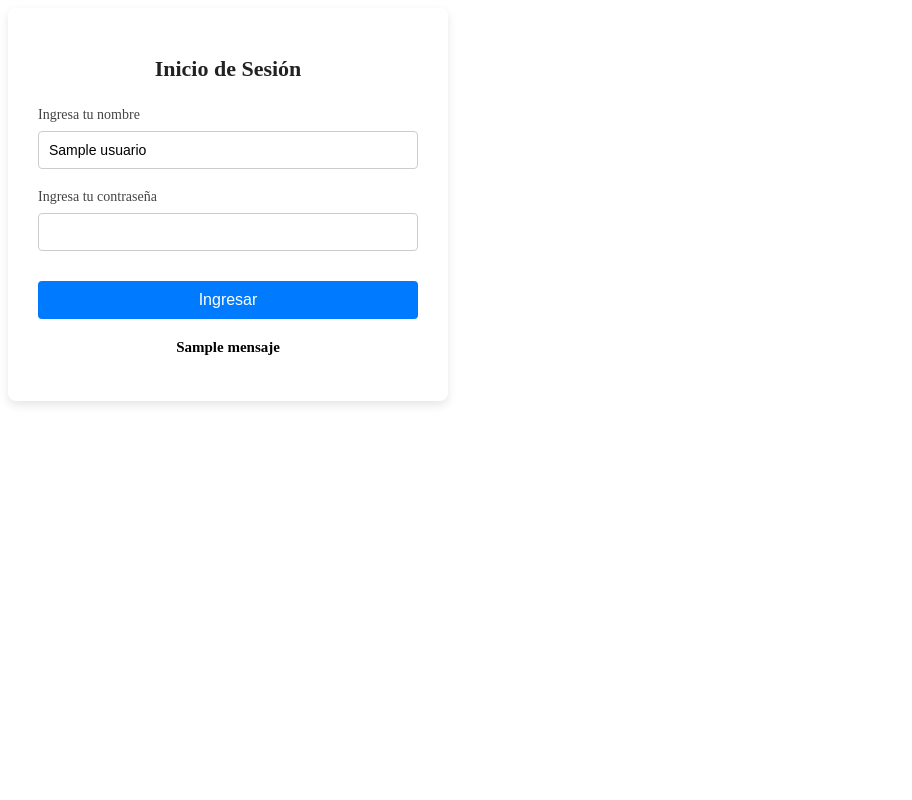
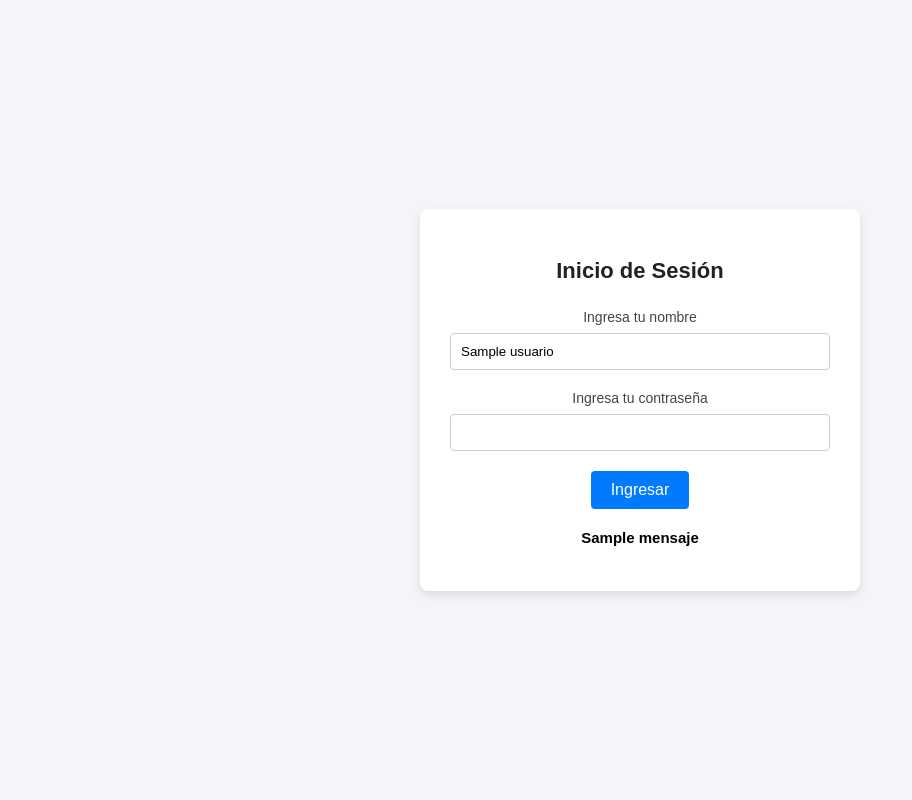
Before and after one commit to Juanin92/Examen_Programacion_Web, a Flask app: template templates/ejercicio2.html in a window 1280 px wide. Shown: the whole page, without its empty margins (0-912 px from the left). Run offline with Flask 3, Linux system fonts and the light colour scheme; the template is opened without the code that fills it: most values are stand-ins (such as "Sample title", 1, 10 or a date in 2020).

Commit message:
ferefactor: Se cambio los CSS creado en un solo archivo para mejor manejo

```diff
--- a/static/ejercicio2.css
+++ /dev/null
@@ -1,58 +0,0 @@
-.card-container {
-    background: #ffffff;
-    padding: 30px;
-    border-radius: 8px;
-    box-shadow: 0 4px 10px rgba(0,0,0,0.1);
-    width: 380px;
-    text-align: center;
-}
-
-h2 {
-    color: #222222;
-    margin-bottom: 25px;
-    font-size: 22px;
-}
-
-.form-group {
-    margin-bottom: 20px;
-    text-align: left;
-}
-
-.form-group label {
-    display: block;
-    margin-bottom: 8px;
-    color: #444444;
-    font-size: 14px;
-}
-
-.form-control {
-    width: 100%;
-    padding: 10px;
-    border: 1px solid #ccc;
-    border-radius: 4px;
-    box-sizing: border-box;
-    font-size: 14px;
-}
-
-.btn-submit {
-    background-color: #007bff;
-    color: white;
-    border: none;
-    padding: 10px 20px;
-    border-radius: 4px;
-    font-size: 16px;
-    cursor: pointer;
-    width: 100%;
-    margin-top: 10px;
-}
-
-.btn-submit:hover {
-    background-color: #0056b3;
-}
-
-.resultado-box {
-    margin-top: 20px;
-    font-size: 15px;
-    text-align: center;
-    font-weight: bold;
-}
--- /dev/null
+++ b/static/style.css
@@ -0,0 +1,102 @@
+body {
+    font-family: Arial, sans-serif;
+    background-color: #f4f4f9;
+    display: flex;
+    flex-direction: column;
+    align-items: center;
+    justify-content: center;
+    height: 100vh;
+    margin: 0;
+    padding: 0;
+}
+.card-container {
+    background: #ffffff;
+    padding: 30px;
+    border-radius: 10px;
+    box-shadow: 0 4px 10px rgba(0,0,0,0.1);
+    width: 400px;
+    text-align: center;
+}
+.menu-container{
+    display: flex;
+    gap: 30px;
+}
+.btn-ejercicio{
+    width: 150px;
+    height: 150px;
+    display: flex;
+    align-items: center;
+    justify-content: center;
+    color: white;
+    font-size: 18px;
+    font-weight: bold;
+    text-decoration: none;
+    border-radius: 4px;
+    box-shadow: 0 4px 6px rgba(0,0,0,0.1);
+    transition: transform 0.2s;
+}
+.btn-ejercicio:hover {
+    transform: scale(1.03);
+}
+.btn-ejercicio1{
+    background-color: #9c27b0;
+}
+.btn-ejercicio2{
+    background-color: #8bc34a;
+}
+.btn-submit {
+    background-color: #007bff;
+    color: white;
+    border: none;
+    padding: 10px 20px;
+    border-radius: 4px;
+    font-size: 16px;
+    cursor: pointer;
+    width: auto;
+}
+.btn-submit:hover {
+    background-color: #0056b3;
+}
+h2 {
+    color: #222222;
+    margin-bottom: 25px;
+    font-size: 22px;
+}
+.card-container {
+    background: #ffffff;
+    padding: 30px;
+    border-radius: 8px;
+    box-shadow: 0 4px 10px rgba(0,0,0,0.1);
+    width: 380px;
+    text-align: center;
+}
+.form-group {
+    margin-bottom: 20px;
+    text-align: left;
+}
+.form-group label {
+    display: block;
+    margin-bottom: 8px;
+    color: #444;
+    font-size: 14px;
+    text-align: center;
+}
+.form-control {
+    width: 100%;
+    padding: 10px;
+    border: 1px solid #ccc;
+    border-radius: 4px;
+    box-sizing: border-box;
+}
+.resultado-box-ejercicio1 {
+    margin-top: 20px;
+    text-align: left;
+    font-size: 15px;
+    color: #333;
+}
+.resultado-box-ejercicio2 {
+    margin-top: 20px;
+    font-size: 15px;
+    text-align: center;
+    font-weight: bold;
+}
--- a/templates/ejercicio1.html
+++ b/templates/ejercicio1.html
@@ -3,7 +3,7 @@
 <head>
     <meta charset="UTF-8">
     <title>Ejercicio 1 - Calculo de Compras</title>
-    <link rel="stylesheet" href="{{ url_for('static', filename='ejercicio1.css')}}">
+    <link rel="stylesheet" href="{{ url_for('static', filename='style.css')}}">
 </head>
 <body>
     <div class="card-container">
@@ -29,7 +29,7 @@
         </form>
 
         {% if resultado %}
-        <div class="resultado-box">
+        <div class="resultado-box-ejercicio1">
             <p>Nombre del cliente: ${{ resultado.nombre}}</p>
             <p>Total sin descuento: ${{ resultado.total_sin_desc}}</p>
             <p>El descuento es: ${{ resultado.monto_desc}}</p>
--- a/templates/ejercicio2.html
+++ b/templates/ejercicio2.html
@@ -4,7 +4,7 @@
     <meta charset="UTF-8">
     <title>Ejercicio 2 - Inicio de Sesión</title>
 
-    <link rel="stylesheet" href="{{ url_for('static', filename='ejercicio2.css')}}">
+    <link rel="stylesheet" href="{{ url_for('static', filename='style.css')}}">
 </head>
 <body>
 <div class="card-container">
@@ -25,7 +25,7 @@
     </form>
 
     {% if mensaje %}
-    <div class="resultado-box">
+    <div class="resultado-box-ejercicio2">
         <p>{{ mensaje}}</p>
     </div>
     {% endif %}
--- a/templates/index.html
+++ b/templates/index.html
@@ -3,7 +3,7 @@
 <head>
     <meta charset="UTF-8">
     <title>Menú Principal</title>
-    <link rel="stylesheet" href="{{ url_for('static', filename='index.css')}}">
+    <link rel="stylesheet" href="{{ url_for('static', filename='style.css')}}">
 </head>
 <body>
     <div class="menu-container">
```
Also changed, not shown: static/ejercicio1.css (deleted, +0 -49 lines), static/index.css (deleted, +0 -52 lines).
